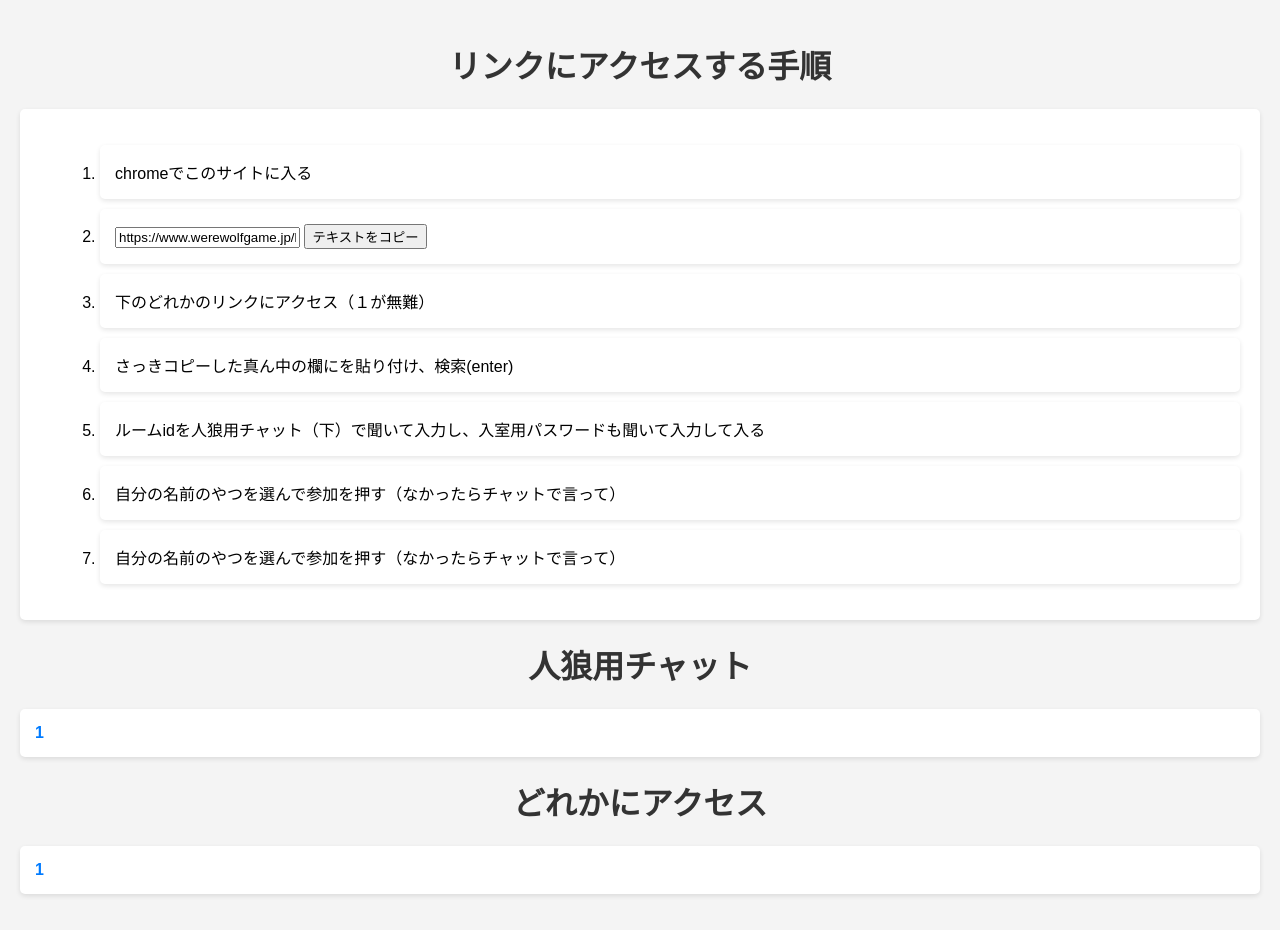
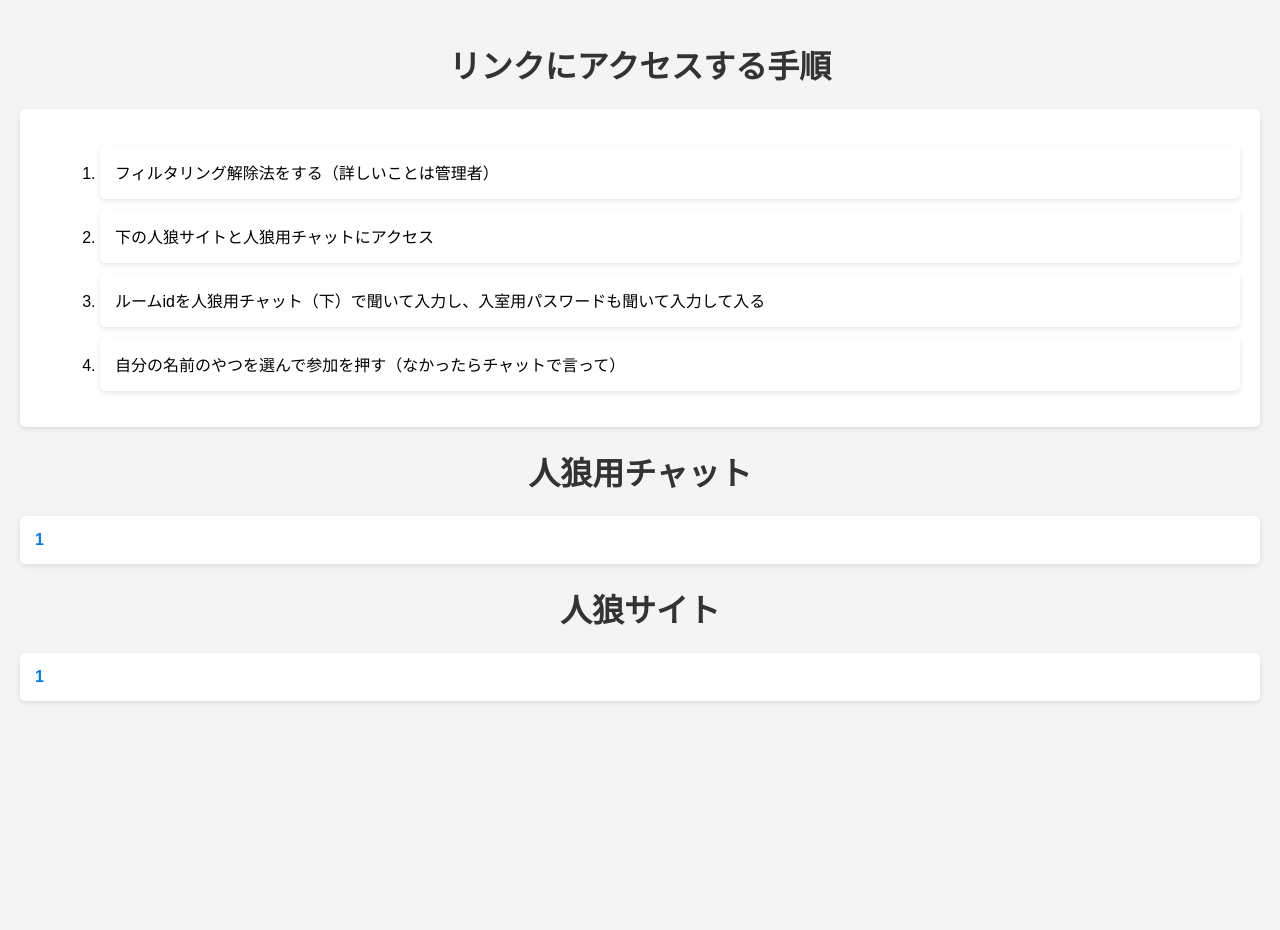
Before and after one commit to sassa12345/sassa1, a plain HTML site: page index.html in a window 1280 px wide. After the commit the page ends 800 px from the top, so only its background shows below. Drawn offline with Linux system fonts and the light colour scheme.

Commit message:
Update index.html

```diff
--- a/index.html
+++ b/index.html
@@ -50,19 +50,16 @@
     <h1>リンクにアクセスする手順</h1>
     <div class="instructions">
         <ol>
-            <li>chromeでこのサイトに入る</li>
 
-            <li>
-    <input type="text" id="textToCopy" value="https://www.werewolfgame.jp/login"">
-    <button onclick="copyText()">テキストをコピー</button>
 
-                        <li>下のどれかのリンクにアクセス（１が無難）</li>
 
-<li>さっきコピーした真ん中の欄にを貼り付け、検索(enter) </li>
+                        <li>フィルタリング解除法をする（詳しいことは管理者）</li>
+
+<li>下の人狼サイトと人狼用チャットにアクセス</li>
 
 <li>ルームidを人狼用チャット（下）で聞いて入力し、入室用パスワードも聞いて入力して入る</li>
             <li>自分の名前のやつを選んで参加を押す（なかったらチャットで言って）</li>
-<li>自分の名前のやつを選んで参加を押す（なかったらチャットで言って）</li>
+
 
 
 
@@ -97,11 +94,11 @@
             window.getSelection().removeAllRanges();
         }
     </script>
-    <h1>どれかにアクセス</h1>
+    <h1>人狼サイト</h1>
     <ul>
 
 
-        <li><a href="https://demo.theoceancleanup.info/" target="_blank">1</a></li>
+        <li><a href="https://www.werewolfgame.jp/login" target="_blank">1</a></li>
 
     </ul>
 </body>
```
